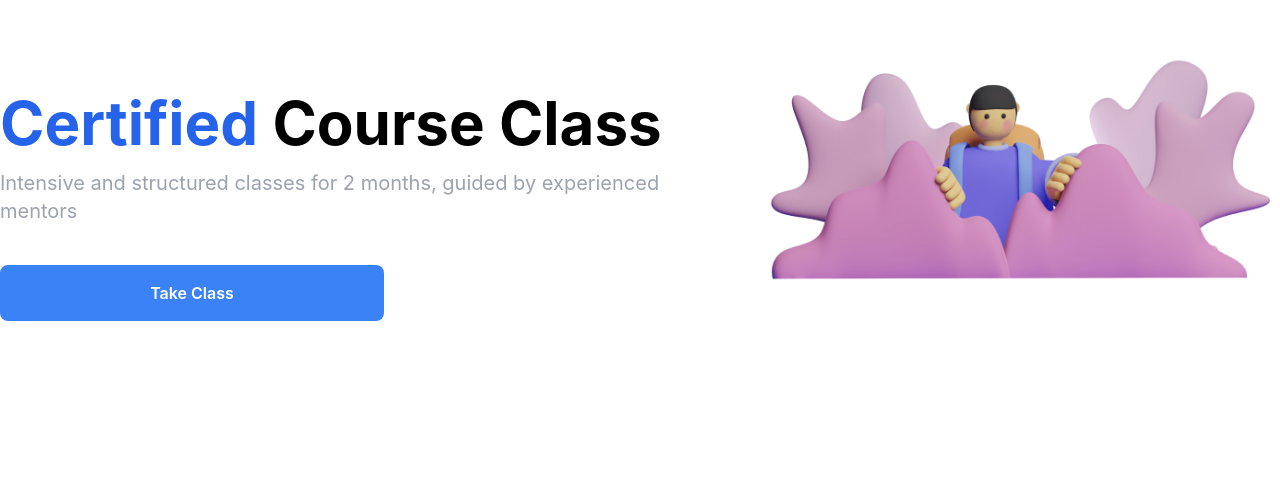
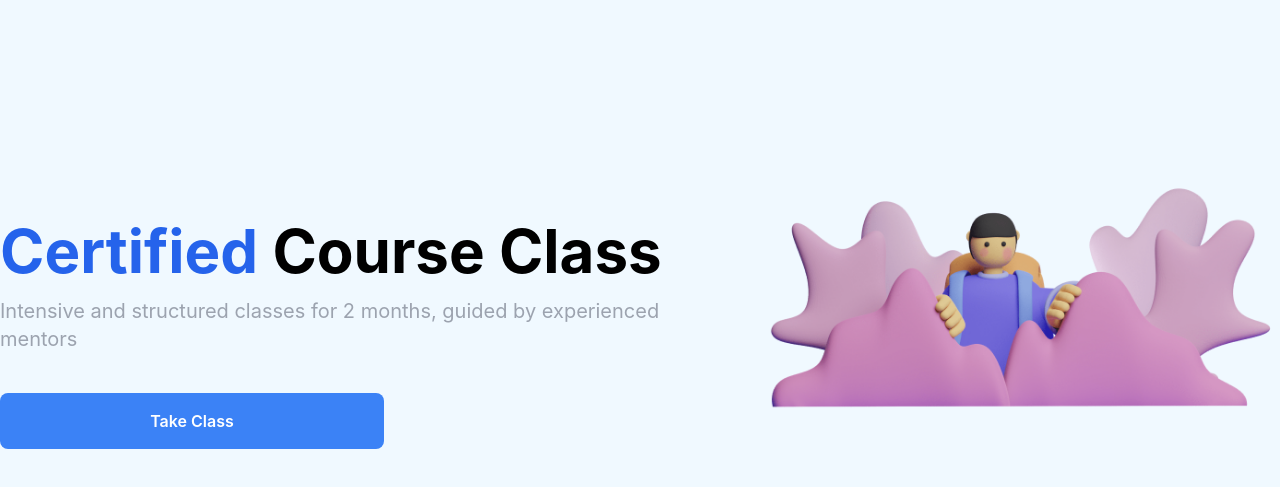
Before and after one commit to IrsyadRA/capsproject_feem7, a React (Create React App) app: page / in a window 1280 px wide. Shown: the part 179-666 px from the top of the page. Built offline with nearby package versions, Linux system fonts and the light colour scheme.

Commit message:
Add background color

```diff
--- a/src/page/listCourse_page/index.js
+++ b/src/page/listCourse_page/index.js
@@ -3,9 +3,9 @@ import Button from "../../components/Button";
 const ListCoursePage = () => {
 
     return (
-
-        <div className="max-w-[1280px] mx-auto my-40">
-            <div className="grid grid-flow-col grid-cols-12 gap-12 my-40">
+        <div className="max-w-screen bg-sky-50">
+            <div className="max-w-[1280px] mx-auto py-36 bg-sky-50">
+                <div className="grid grid-flow-col grid-cols-12 gap-12 py-36">
                     <div className="flex flex-col items-start text-left py-20 my-8 col-span-8">
                         <h1 className="text-6xl text-black font-bold"><span className="text-blue-600">Certified</span> Course Class</h1>
                         <p className="text-xl text-gray-400 mt-4 font-medium-1">Intensive and structured classes for 2 months, guided by experienced mentors</p>
@@ -18,7 +18,7 @@ const ListCoursePage = () => {
                         <img className="w-full" src="./icon/icon_course_intro.png" alt="/" />
                     </div>
                 </div>
-
+            </div>
         </div>
     )
 }
```
Lines whose indentation alone changed are shown as unchanged.
